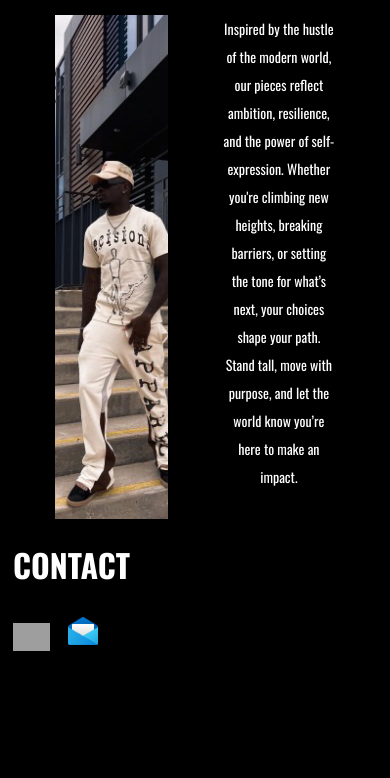
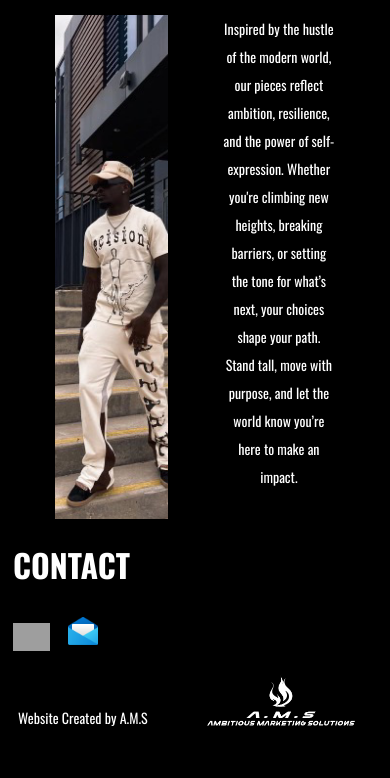
Before and after one commit to ambitiousxmarketingsolutions/decisionsapparel, a plain HTML site: page index.html in a window 390 px wide. Shown: the part 2105-2883 px from the top of the page. Before the commit the page ends 2774 px from the top, so only its background shows below. Drawn offline with nearby package versions, Linux system fonts and the light colour scheme; grey boxes are pictures that could not be loaded.

Commit message:
Add files via upload

```diff
--- a/css/homestyling.css
+++ b/css/homestyling.css
@@ -193,6 +193,24 @@ footer h1 {
     margin-left: 5px;
 }
 
+.ams_credits {
+    display: flex;
+    align-items: center;
+    margin-right: 50%;
+}
+
+.ams_credits p {
+    font-family: 'Oswald', sans-serif;
+    text-wrap: nowrap;
+    color: white;
+}
+
+.ams_credits img {
+    width: 40%;
+    margin-bottom: 20px;
+    height: auto;
+}
+
 
 @media (max-width: 480px) {
     html, body {
@@ -268,4 +286,21 @@ footer h1 {
         width: 10%;
     }
 
+    .ams_credits {
+        gap: 45px;
+    }
+
+    .ams_credits img {
+        width: 250px;
+        height: auto;
+        margin-bottom: 20px;
+    }
+
+
+    .ams_credits p {
+        margin-left: 10px;
+        width: 100px;
+        text-wrap: nowrap;
+    }
+
 }
--- a/index.html
+++ b/index.html
@@ -77,7 +77,11 @@
         <h1>CONTACT</h1>
         <div class="footer_image_container">
         <a href="https://www.instagram.com/decisionsapparel/?igsh=c2k4dmpjZWN3OWtk#"><img src="images/IGLOGO.png" alt=""></a>
-        <a href=""><img src="images/emailasset.png" alt=""></a>
+        <a href="mailto:decisionsapparel@gmail.com"><img src="images/emailasset.png" alt=""></a>
+        </div>
+        <div class="ams_credits">
+            <p>Website Created by A.M.S</p>
+            <a href="https://xavierrimpel.netlify.app/ambitious%20marketing%20solutions/ams"><img src="images/AMS Logo White.png" alt=""></a>
         </div>
     </footer>
 </body>
```
Also changed, not shown: images/AMS Logo White.png (added).
